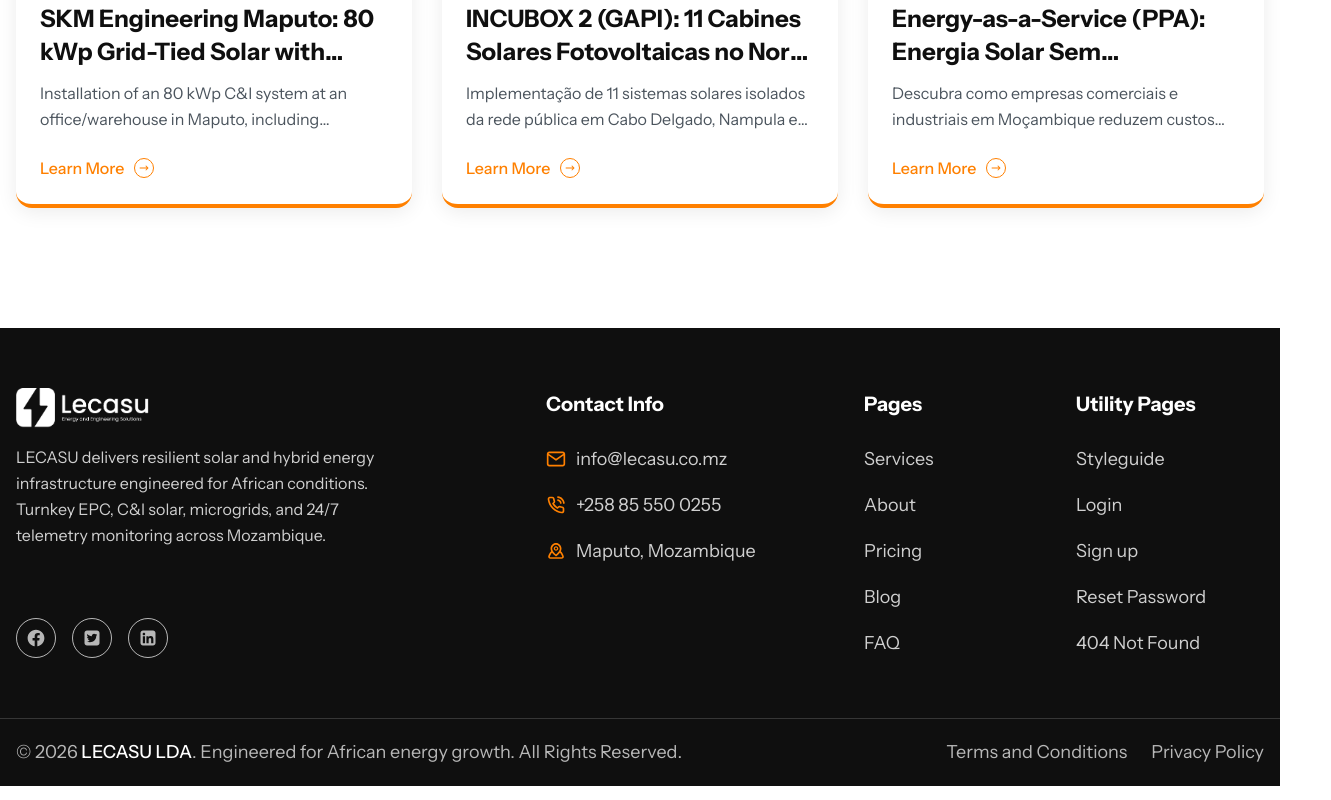
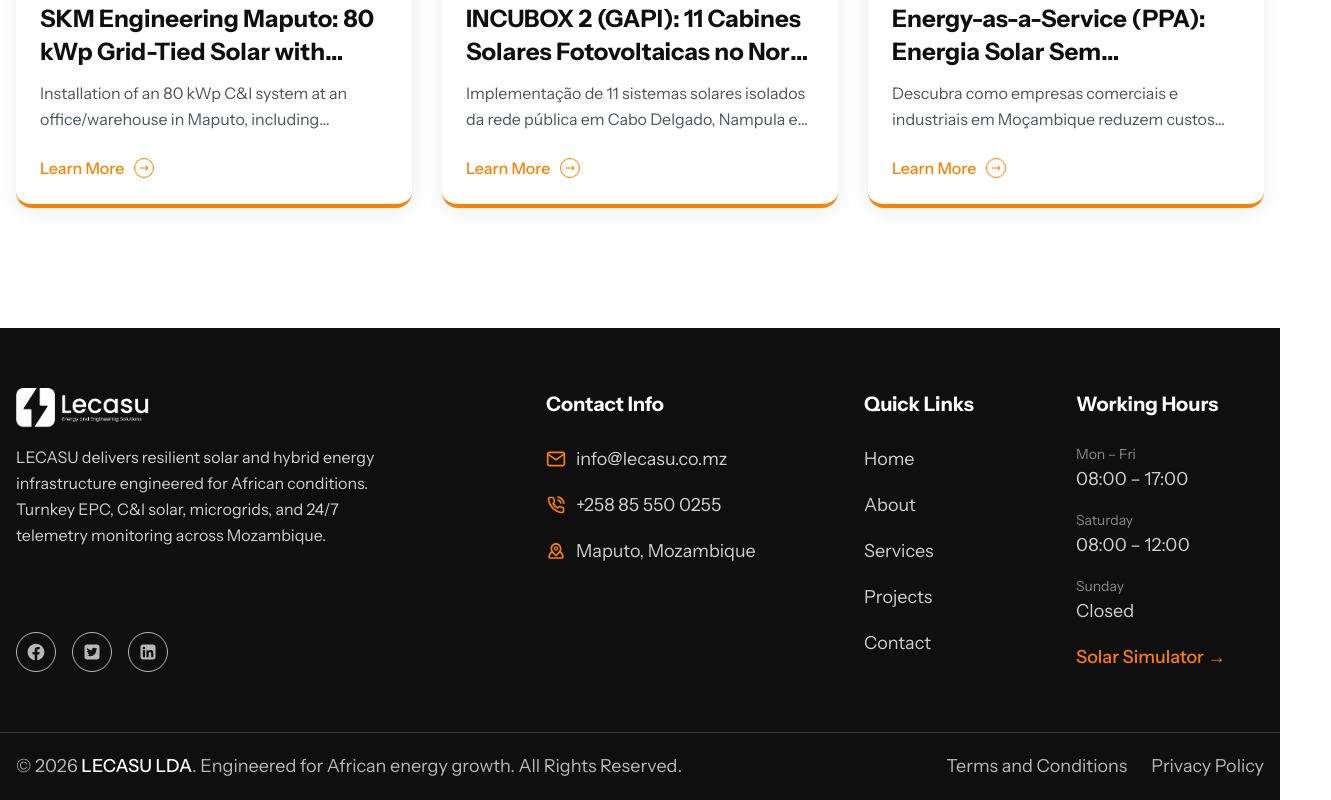
Before and after one commit to jossuemohamad-cmd/lec-web, a React (Vite) app: page / in a window 1280 px wide. Shown: the part 7370-8170 px from the top of the page, 1331 px wide, since content can reach past the window. Built offline with nearby package versions, Linux system fonts and the light colour scheme.

Commit message:
Replace footer Utility Pages with Working Hours and Quick Links

```diff
--- a/src/App.tsx
+++ b/src/App.tsx
@@ -1197,26 +1197,43 @@ export function App() {
 
               <div className="sm:column-6 md:column-3 lg:column-2">
                 <div className="reveal-item reveal-delay-200">
-                  <div className="text-xl/8 font-bold text-white mb-6">Pages</div>
+                  <div className="text-xl/8 font-bold text-white mb-6">Quick Links</div>
                   <ul className="flex flex-col gap-4">
+                    <li><button onClick={() => navigateTo('home')} className="text-lg/7.5 text-white/80 hover:text-primary transition-colors text-left cursor-pointer">Home</button></li>
+                    <li><button onClick={() => navigateTo('about')} className="text-lg/7.5 text-white/80 hover:text-primary transition-colors text-left cursor-pointer">About</button></li>
                     <li><button onClick={() => navigateTo('service')} className="text-lg/7.5 text-white/80 hover:text-primary transition-colors text-left cursor-pointer">Services</button></li>
-                    <li><button onClick={() => navigateTo('about')} className="text-lg/7.5 text-white/80 hover:text-primary transition-colors text-left cursor-pointer">About</button></li>
-                    <li><button onClick={() => navigateTo('packages')} className="text-lg/7.5 text-white/80 hover:text-primary transition-colors text-left cursor-pointer">Pricing</button></li>
-                    <li><button onClick={() => navigateTo('blog')} className="text-lg/7.5 text-white/80 hover:text-primary transition-colors text-left cursor-pointer">Blog</button></li>
-                    <li><button onClick={() => navigateTo('faqs')} className="text-lg/7.5 text-white/80 hover:text-primary transition-colors text-left cursor-pointer">FAQ</button></li>
+                    <li><button onClick={() => navigateTo('project')} className="text-lg/7.5 text-white/80 hover:text-primary transition-colors text-left cursor-pointer">Projects</button></li>
+                    <li><button onClick={() => navigateTo('contact')} className="text-lg/7.5 text-white/80 hover:text-primary transition-colors text-left cursor-pointer">Contact</button></li>
                   </ul>
                 </div>
               </div>
 
               <div className="sm:column-6 md:column-3 lg:column-2">
                 <div className="reveal-item reveal-delay-250">
-                  <div className="text-xl/8 font-bold text-white mb-6">Utility Pages</div>
-                  <ul className="flex flex-col gap-4">
-                    <li><button onClick={() => navigateTo('home')} className="text-lg/7.5 text-white/80 hover:text-primary transition-colors text-left cursor-pointer">Styleguide</button></li>
-                    <li><button onClick={() => navigateTo('contact')} className="text-lg/7.5 text-white/80 hover:text-primary transition-colors text-left cursor-pointer">Login</button></li>
-                    <li><button onClick={() => navigateTo('contact')} className="text-lg/7.5 text-white/80 hover:text-primary transition-colors text-left cursor-pointer">Sign up</button></li>
-                    <li><button onClick={() => navigateTo('contact')} className="text-lg/7.5 text-white/80 hover:text-primary transition-colors text-left cursor-pointer">Reset Password</button></li>
-                    <li><button onClick={() => navigateTo('home')} className="text-lg/7.5 text-white/80 hover:text-primary transition-colors text-left cursor-pointer">404 Not Found</button></li>
+                  <div className="text-xl/8 font-bold text-white mb-6">Working Hours</div>
+                  <ul className="flex flex-col gap-4 text-lg/7.5 text-white/80">
+                    <li>
+                      <span className="block text-sm text-white/50">Mon – Fri</span>
+                      <span>08:00 – 17:00</span>
+                    </li>
+                    <li>
+                      <span className="block text-sm text-white/50">Saturday</span>
+                      <span>08:00 – 12:00</span>
+                    </li>
+                    <li>
+                      <span className="block text-sm text-white/50">Sunday</span>
+                      <span>Closed</span>
+                    </li>
+                    <li>
+                      <a
+                        href="https://simulador.lecasu.co.mz"
+                        target="_blank"
+                        rel="noopener noreferrer"
+                        className="text-primary hover:underline font-medium"
+                      >
+                        Solar Simulator &rarr;
+                      </a>
+                    </li>
                   </ul>
                 </div>
               </div>
```
